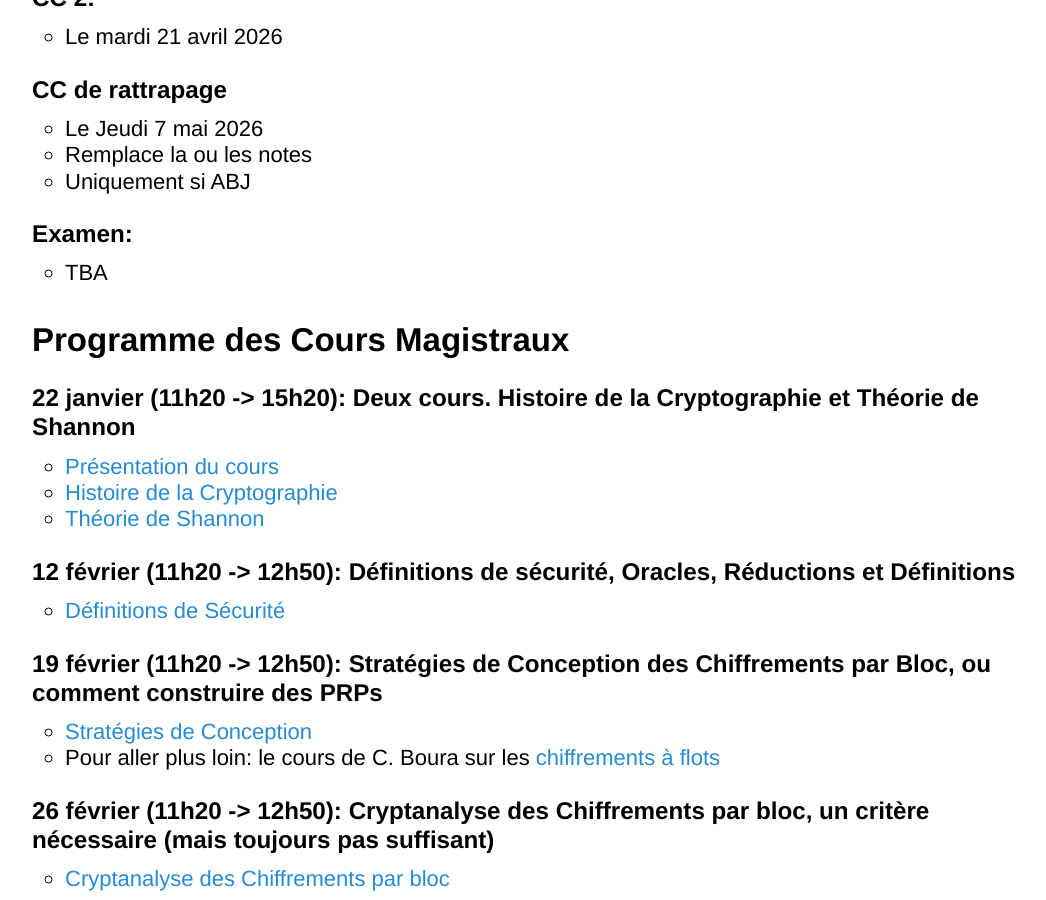
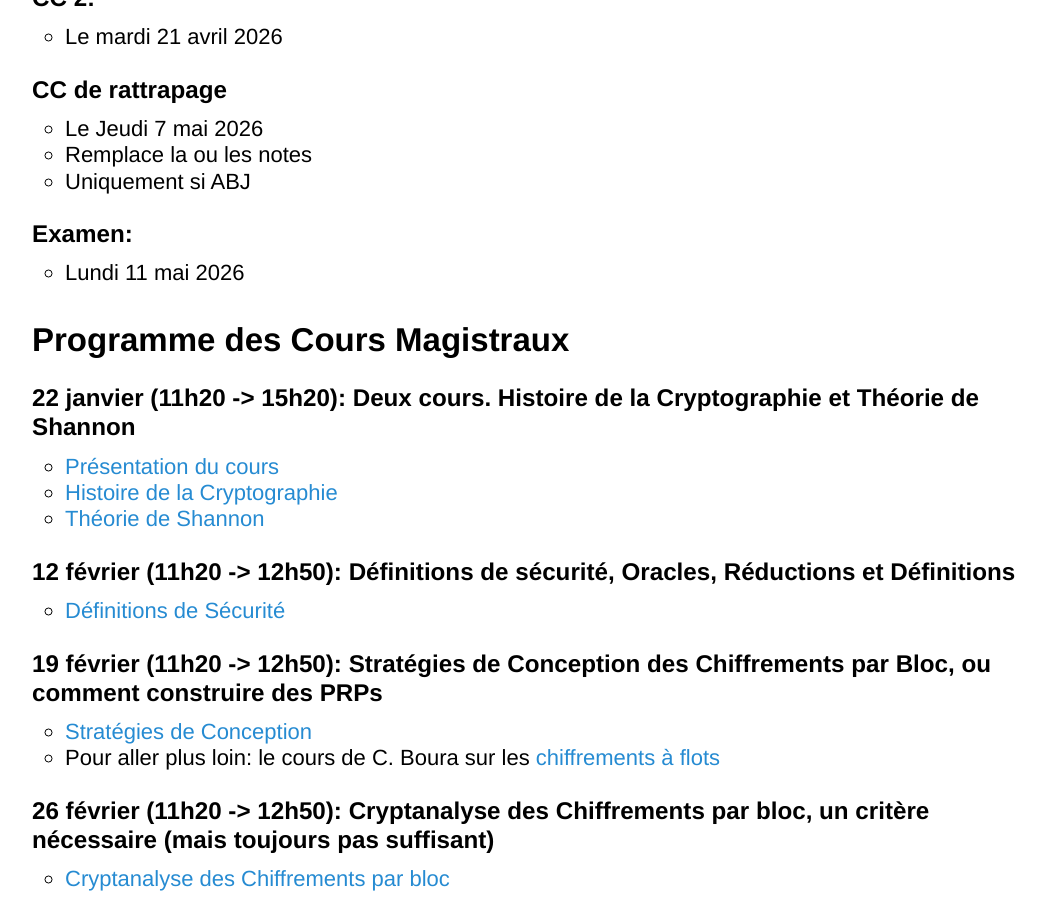
Before and after one commit to YannRotella/cryptol3, a Jekyll site: the page built from index.md, in a window 1280 px wide and 900 px high, scrolled down 1066 px. Shown: the whole window, without its empty margins (113-1159 px from the left). Built offline with Jekyll 4.4.1, drawn with Linux system fonts in a browser that asks for light colours.

Commit message:
update exam

```diff
--- a/index.md
+++ b/index.md
@@ -29,7 +29,7 @@ Contrôle Continu 40% et Examen 60%
   - Uniquement si ABJ
 
 #### Examen:
-  - TBA
+  - Lundi 11 mai 2026
 
 ## Programme des Cours Magistraux
 
```
